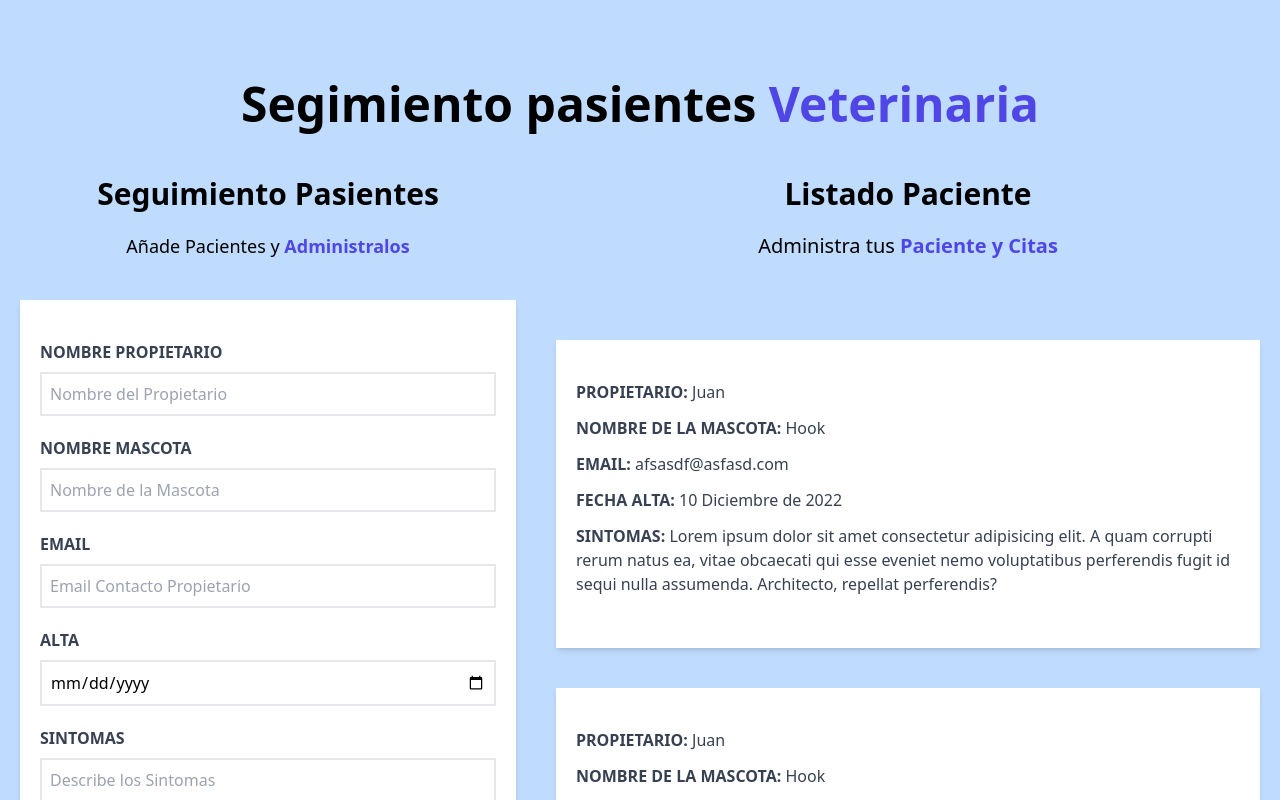
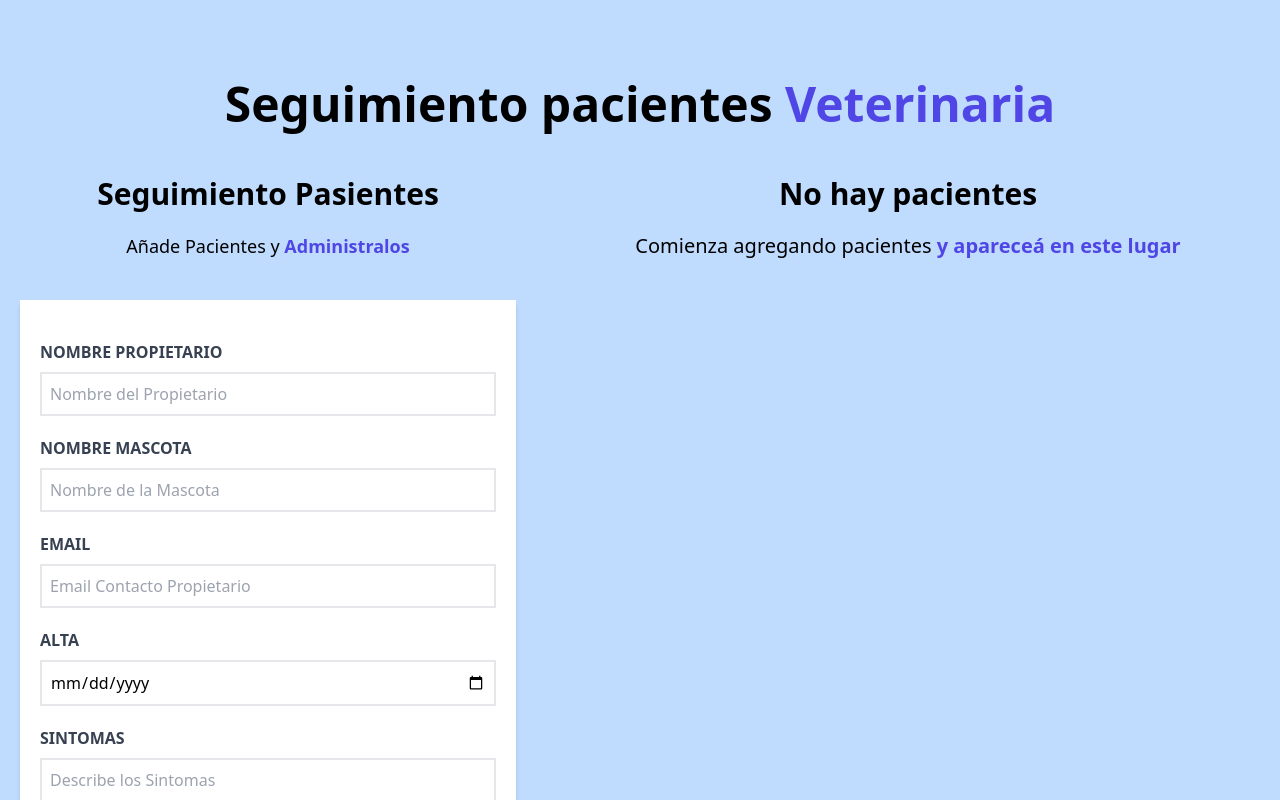
Before and after one commit to AndresCampuzanoCervantes/Citas_Veterinaria_React, a React (Vite) app: page / in a window 1280 px wide. Shown: the top 800 px of the page. Built offline with nearby package versions, Linux system fonts and the light colour scheme.

Commit message:
El formulario ya agrega a la lista de de pacientes al componente se le agregaron los botones de editar y eliminar.

```diff
--- a/src/App.jsx
+++ b/src/App.jsx
@@ -1,15 +1,25 @@
-import { useState } from 'react'
+import {useState} from 'react'
 import Formulario from "./components/Formulario"
 import Header from "./components/Header"
 import ListadoPacientes from "./components/ListadoPacientes"
 
 function App() {
+  const [pasientes,setPasientes] = useState([]);
+
+
   return (
     <div className="container mx-auto mt-20">
-      <Header/>
+      <Header
+
+      />
       <div className="mt-12 md:flex">
-        <Formulario/>
-        <ListadoPacientes/>
+        <Formulario
+          pasientes={pasientes}
+          setPasientes={setPasientes}
+        />
+        <ListadoPacientes
+          pacientes={pasientes}
+        />
       </div>
     </div>
   )
--- /dev/null
+++ b/src/components/Error.jsx
@@ -0,0 +1,11 @@
+//import React from 'react'
+
+function Error({children}) {
+  return (
+    <div className="bg-red-800 text-white text-center p-3 uppercase font-bold mb-3 raunded-md">
+        {children}
+    </div>
+  )
+}
+
+export default Error
--- a/src/components/Formulario.jsx
+++ b/src/components/Formulario.jsx
@@ -1,9 +1,11 @@
 import {useState, useEffect} from 'react';
+import Error from './Error';
+
 /**
  * Este componente retorna el contenido del formulario principal.
  * @returns
  */
-function Formulario() {
+function Formulario({pasientes,setPasientes}) {
   const [petOwner,setPetOwner] = useState('');
   const [petName,setPetName] = useState('');
   const [email,setEmail] = useState('');
@@ -12,6 +14,12 @@ function Formulario() {
 
   const [error,setError] = useState(false);
 
+  const generarId=()=>{
+    const random =Math.random().toString(36).substring(2)
+    const fecha =Date.now().toString(36)
+    return random+fecha
+  }
+
   const handleSubmit= (e)=>{
     e.preventDefault();
     //validacion del formulario
@@ -19,8 +27,27 @@ function Formulario() {
       setError(true)
       return;
     }
+    setError(false)
 
-    setError(false)
+    //Objeto de paciente del formulario
+    const objectPet={
+      id: generarId(),
+      petOwner,
+      petName,
+      email,
+      fecha,
+      sintomas
+    }
+
+    //console.log(objectPet);
+    setPasientes([...pasientes,objectPet]);
+
+    //reiniciar campos
+    setPetOwner('')
+    setPetName('')
+    setEmail('')
+    setFecha('')
+    setSintomas('')
   }
 
   return (
@@ -33,13 +60,9 @@ function Formulario() {
         </span>
       </p>
       <form className="bg-white shadow-md raunded-lg py-10 px-5 mb-10" onSubmit={handleSubmit}>
-        {error &&
-          <div className="bg-red-800 text-white text-center p-3 uppercase font-bold mb-3 raunded-md">
-            <p>
-              Todos los campos son obligatorios
-            </p>
-          </div>
-        }
+        {error && <Error>
+                    <p>Todos los Campos Son Obligatorios</p>
+                  </Error>}
         <div className="mb-5">
           <label htmlFor="petOwner" className="block text-gray-700 uppercase font-bold w-full">
             Nombre Propietario
--- a/src/components/Header.jsx
+++ b/src/components/Header.jsx
@@ -1,14 +1,11 @@
 function Header(){
-
     return (
-        <>
-            <div>
-                <h1 className="font-black text-5xl text-center md:w-2/3 mx-auto">
-                    Segimiento pasientes{' '}
-                    <span className="text-indigo-600">Veterinaria</span>
-                </h1>
-            </div>
-        </>
+        <div>
+            <h1 className="font-black text-5xl text-center md:w-2/3 mx-auto">
+                Seguimiento pacientes{' '}
+                <span className="text-indigo-600">Veterinaria</span>
+            </h1>
+        </div>
     )
 }
 
--- a/src/components/ListadoPacientes.jsx
+++ b/src/components/ListadoPacientes.jsx
@@ -1,19 +1,35 @@
 import Paciente from "./Paciente"
 
-function ListadoPacientes() {
+function ListadoPacientes({pacientes}) {
+
+
+
   return (
-    <div className="md:w-1/2 lg:w-3/5 ">
-      <h2 className="font-black text-3xl text-center">Listado Paciente</h2>
-      <p className="text-xl mt-5 mb-10 text-center">
-        Administra tus {' '}
-        <span className="text-indigo-600 font-bold">Paciente y Citas</span>
-      </p>
-      <div className="h-screen md:h-screen overflow-y-scroll">
-        <Paciente/>
-        <Paciente/>
-        <Paciente/>
-        <Paciente/>
-      </div>
+    <div className="md:w-1/2 lg:w-3/5 md:h-screen overflow-y-scroll">
+      {pacientes && pacientes.length ? (
+        <>
+          <h2 className="font-black text-3xl text-center">Listado Paciente</h2>
+          <p className="text-xl mt-5 mb-10 text-center">
+            Administra tus {' '}
+            <span className="text-indigo-600 font-bold">Paciente y Citas</span>
+          </p>
+            {pacientes.map(paciente =>
+              <Paciente
+                key={paciente.id}
+                paciente={paciente}
+              />
+            )}
+        </>
+      ): (
+          <>
+            <h2 className="font-black text-3xl text-center">No hay pacientes</h2>
+            <p className="text-xl mt-5 mb-10 text-center">
+              Comienza agregando pacientes{' '}
+              <span className="text-indigo-600 font-bold">y apareceá en este lugar</span>
+            </p>
+          </>
+      )}
+
     </div>
   )
 }
--- a/src/components/Paciente.jsx
+++ b/src/components/Paciente.jsx
@@ -1,23 +1,32 @@
 //rfce
 
-function Paciente() {
+function Paciente({paciente}) {
   return (
     <div className="mx-5 my-10 bg-white shadow-md px-5 py-10 raunded-xl">
         <p className="font-bold mb-3 text-gray-700 uppercase">Propietario: {' '}
-          <span className="font-normal normal-case">Juan</span>
+          <span className="font-normal normal-case">{paciente.petOwner}</span>
         </p>
         <p className="font-bold mb-3 text-gray-700 uppercase">Nombre de la Mascota: {' '}
-          <span className="font-normal normal-case">Hook</span>
+          <span className="font-normal normal-case">{paciente.petName}</span>
         </p>
         <p className="font-bold mb-3 text-gray-700 uppercase">email: {' '}
-          <span className="font-normal normal-case">afsasdf@asfasd.com</span>
+          <span className="font-normal normal-case">{paciente.email}</span>
         </p>
         <p className="font-bold mb-3 text-gray-700 uppercase">Fecha Alta: {' '}
-          <span className="font-normal normal-case">10 Diciembre de 2022</span>
+          <span className="font-normal normal-case">{paciente.fecha}</span>
         </p>
         <p className="font-bold mb-3 text-gray-700 uppercase">Sintomas: {' '}
-          <span className="font-normal normal-case">Lorem ipsum dolor sit amet consectetur adipisicing elit. A quam corrupti rerum natus ea, vitae obcaecati qui esse eveniet nemo voluptatibus perferendis fugit id sequi nulla assumenda. Architecto, repellat perferendis?</span>
+          <span className="font-normal normal-case">{paciente.sintomas}</span>
         </p>
+
+        <div className="flex justify-between mt-10">
+          <button type="button" className="py-2 px-10 bg-indigo-600 hover:bg-indigo-700 text-white font-bold uppercase rounded-lg">
+            Editar
+          </button>
+          <button type="button" className="py-2 px-10 bg-red-600 hover:bg-red-700 text-white font-bold uppercase rounded-lg">
+            Eliminar
+          </button>
+        </div>
       </div>
   )
 }
```
